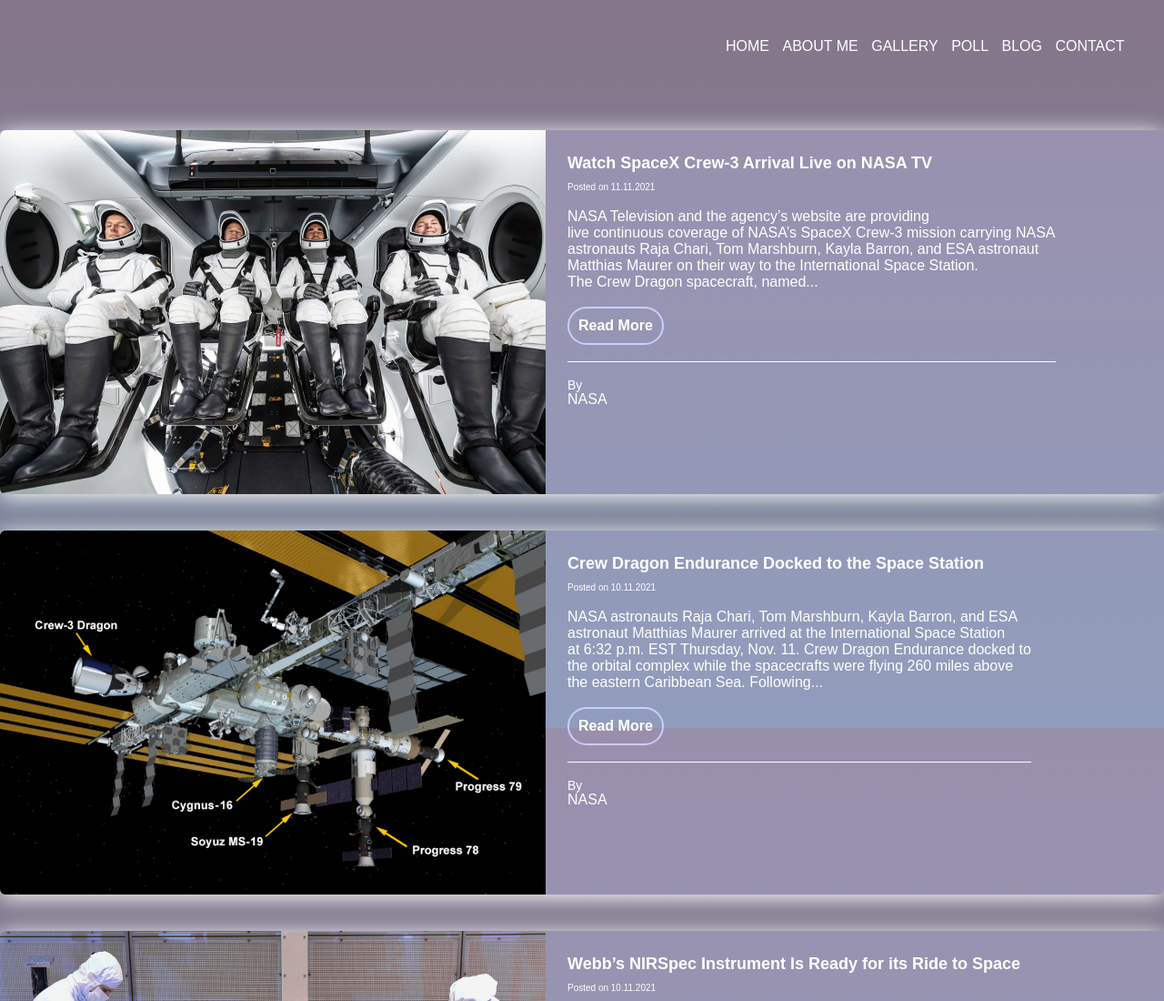
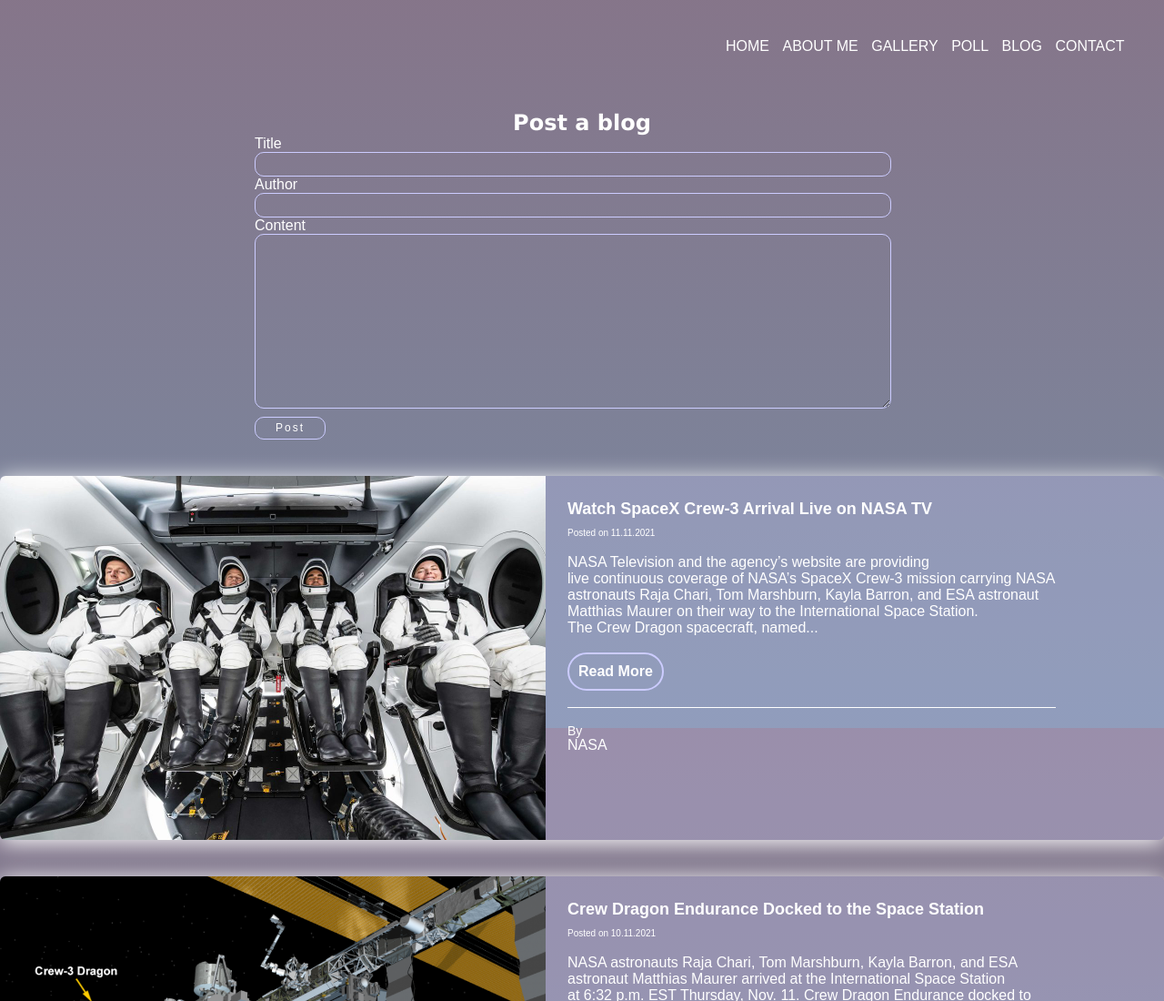
Before and after one commit to josevap/oweb, a plain HTML site: page blog.html in a window 1280 px wide. Shown: the top 1100 px of the page at 91% size. Drawn offline with Linux system fonts and the light colour scheme; files whose address does not match are found by name; a web font is replaced by a local one.

Commit message:
Update blog.html

```diff
--- a/blog.html
+++ b/blog.html
@@ -31,6 +31,32 @@
                     </ul>
                 </div>
             </nav>
+              <br>
+              <h2>Post a blog</h2>
+            <div class="new-container" data-visible="true">
+              <form class="blog">
+                <div>
+                  <label for="blog-title">Title</label>
+                  <br>
+                  <input type="text" name="blog-title" id="blog-title">
+                </div>
+                <div>
+                  <label for="blog-author">Author</label>
+                  <br>
+                  <input type="text" name="blog-author" id="blog-author">
+                </div>
+                <div>
+                  <label for="blog-content">Content</label>
+                  <br>
+                  <textarea name="blog-content" id="blog-content" cols="40" rows="12"></textarea>
+                </div>
+                <button type="submit" class="sumb">Post</button>
+              </form>
+            </div>
+
+            <div id="postedBlog">
+              <div id="date"></div>
+          </div>
 
             <div id="container">
                 <blog-card></blog-card>
@@ -105,6 +131,9 @@
                   </div>
                 </article>
               </a>
+              <script src="./blog.js"></script>
         </section>
+
+
     </body>
 </html>
```
